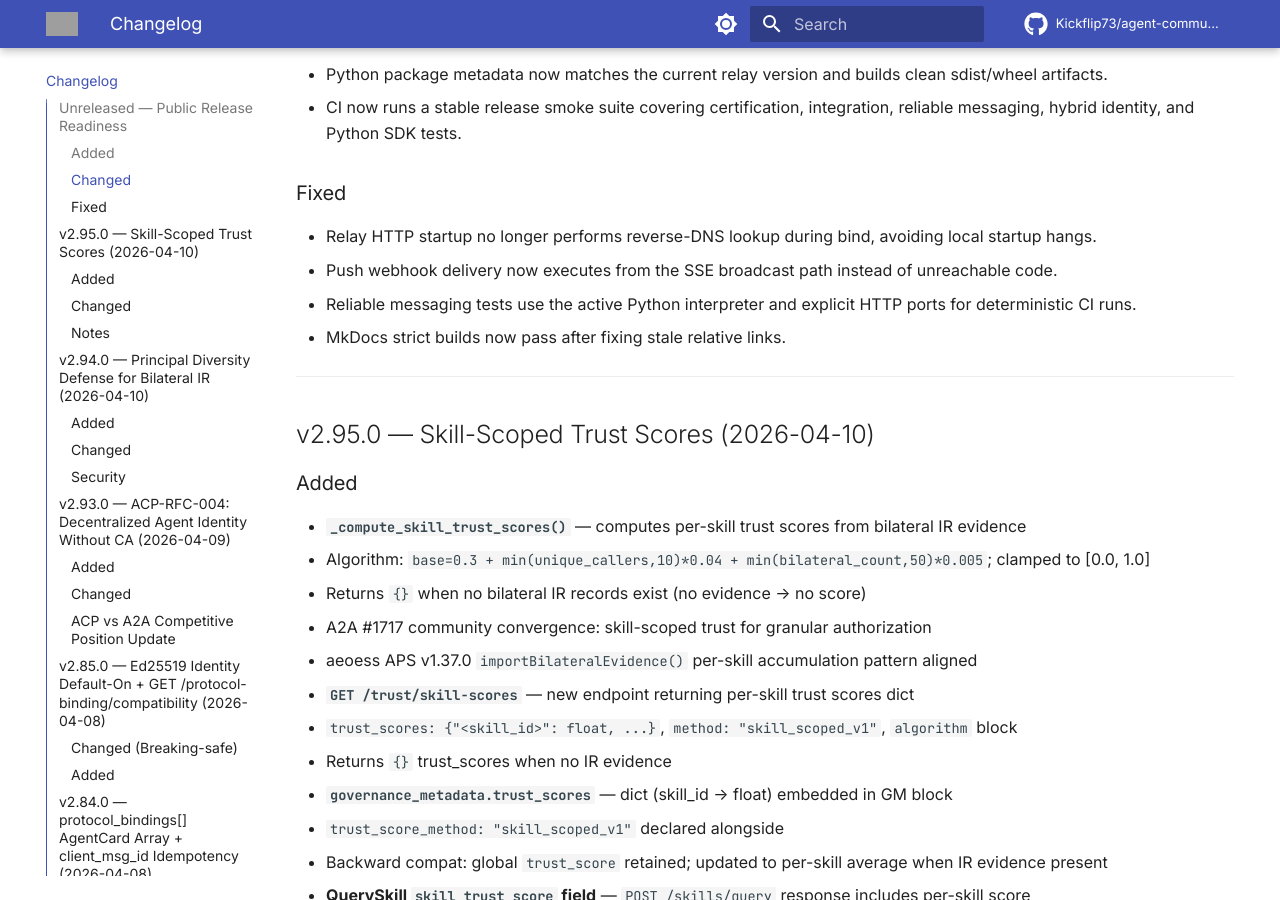
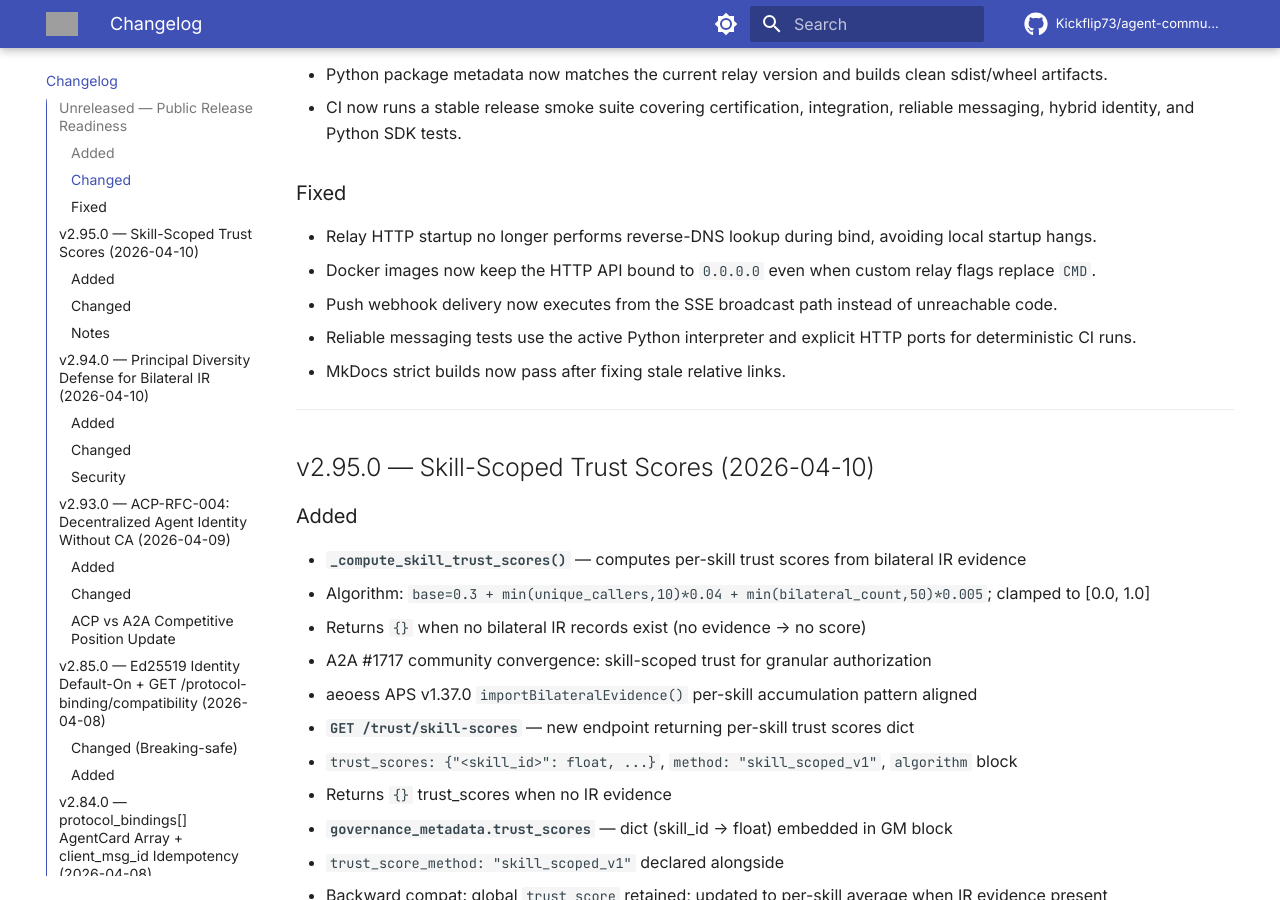
Before and after one commit to Kickflip73/agent-communication-protocol, an MkDocs documentation site: the page built from docs/CHANGELOG.md, in a window 1280 px wide and 900 px high, scrolled down 559 px. Built offline with MkDocs 1.6.1 and Material for MkDocs 9.7.7, drawn with Linux system fonts in a browser that asks for light colours; comment, search, counter and statistics services are not loaded; the version menu is left out; grey boxes are pictures that could not be loaded.

Commit message:
fix(docker): keep HTTP API reachable with custom args

```diff
--- a/docs/CHANGELOG.md
+++ b/docs/CHANGELOG.md
@@ -19,6 +19,7 @@ Dates: Asia/Shanghai (UTC+8)
 
 ### Fixed
 - Relay HTTP startup no longer performs reverse-DNS lookup during bind, avoiding local startup hangs.
+- Docker images now keep the HTTP API bound to `0.0.0.0` even when custom relay flags replace `CMD`.
 - Push webhook delivery now executes from the SSE broadcast path instead of unreachable code.
 - Reliable messaging tests use the active Python interpreter and explicit HTTP ports for deterministic CI runs.
 - MkDocs strict builds now pass after fixing stale relative links.
```
Also changed, not shown: CHANGELOG.md (+1 -0 lines), 1 other file.
